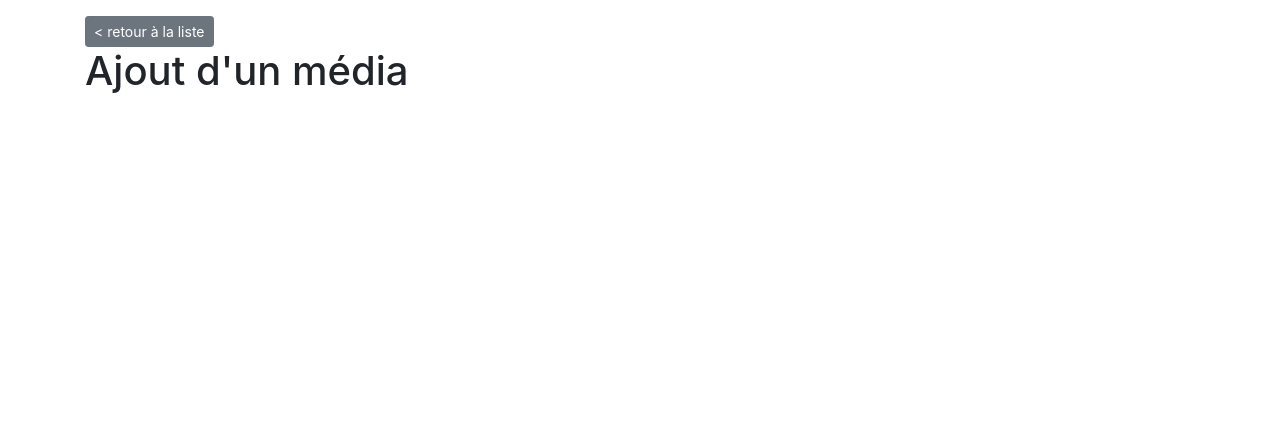
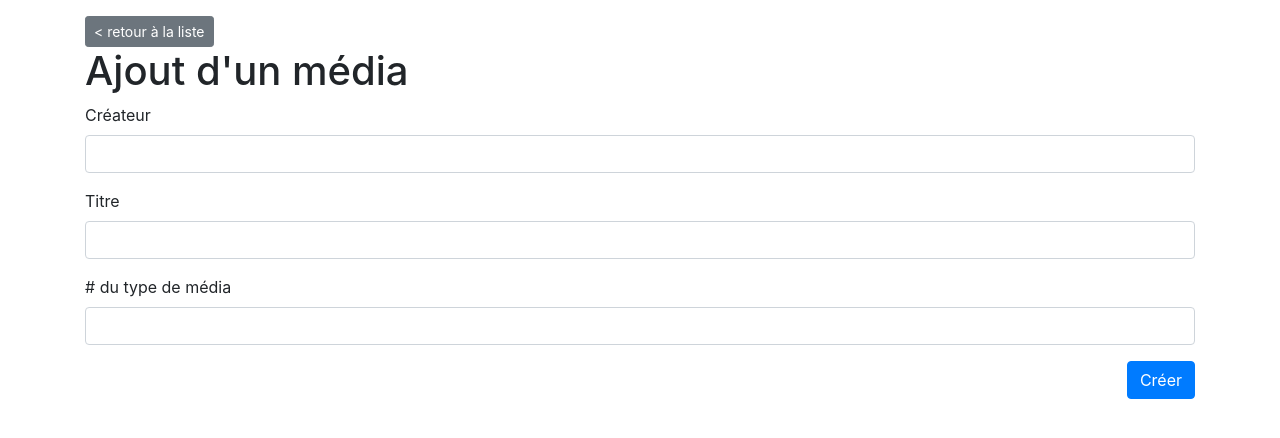
Before and after one commit to tomsihap/mediatheque-exercises, a PHP site: page /ajout-media.php in a window 1280 px wide. Shown: the top 438 px of the page. Run offline with PHP 8.4, Linux system fonts and the light colour scheme.

Commit message:
:rocket: Ajout d'un média

```diff
--- a/ajout-media.php
+++ b/ajout-media.php
@@ -5,6 +5,16 @@
 if (!empty($_POST)) {
 
     // Gérer les données du formulaire
+    $query = "  INSERT INTO media (creator, title, type_id)
+                VALUES (:creator, :title, :type_id)";
+
+    $request = $bdd->prepare($query);
+
+    $request->execute([
+        'creator'   => $_POST['creator'],
+        'title'     => $_POST['title'],
+        'type_id'   => $_POST['type_id'],
+    ]);
 
 }
 ?>
@@ -16,7 +26,26 @@ if (!empty($_POST)) {
 <h1>Ajout d'un média</h1>
 
 <!-- FORMULAIRE D'AJOUT -->
+<form action="ajout-media.php" method="post">
 
+    <div class="form-group">
+        <label for="formCreator">Créateur</label>
+        <input name="creator" class="form-control" type="text">
+    </div>
+
+    <div class="form-group">
+        <label for="formTitle">Titre</label>
+        <input name="title" class="form-control" type="text">
+    </div>
+
+    <div class="form-group">
+        <label for="formTypeId"># du type de média</label>
+        <input name="type_id" class="form-control" type="number">
+    </div>
+
+    <button class="btn btn-primary float-right" type="submit">Créer</button>
+
+</form>
 <!-- / FORMULAIRE D'AJOUT -->
 
 <!-- // Inclusion du footer -->
```
